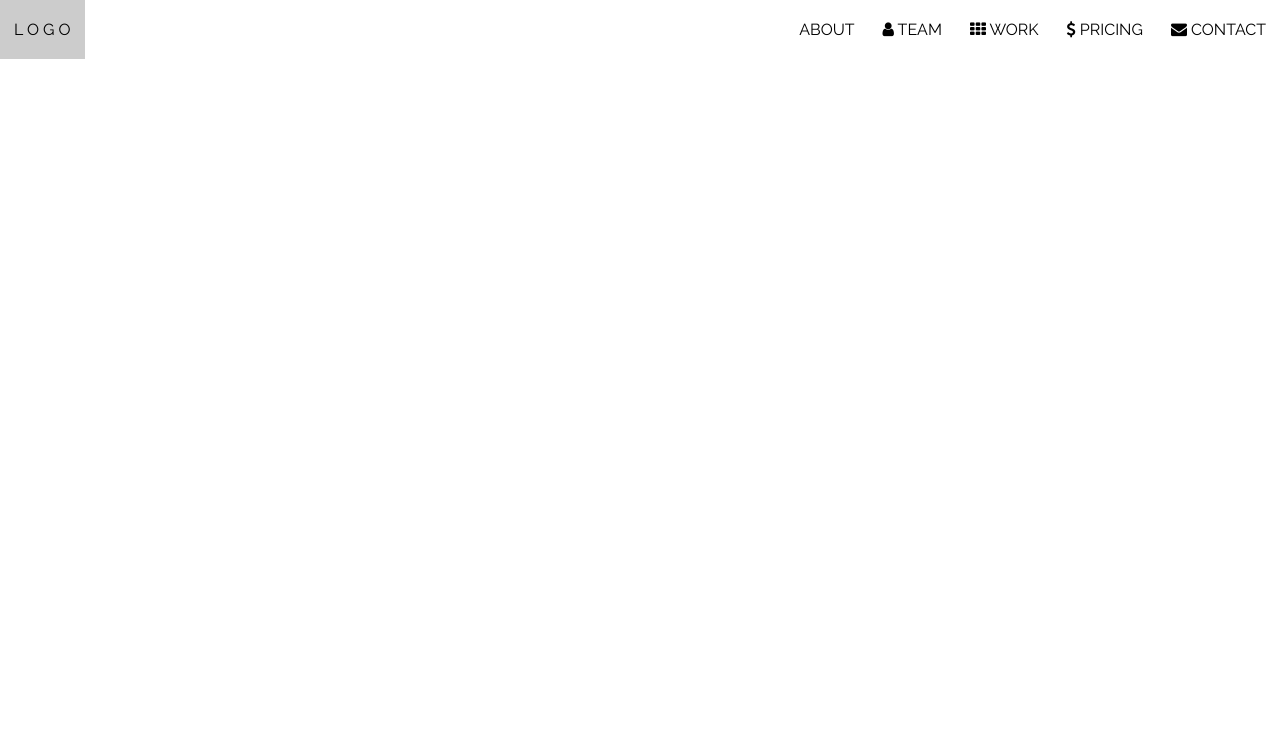
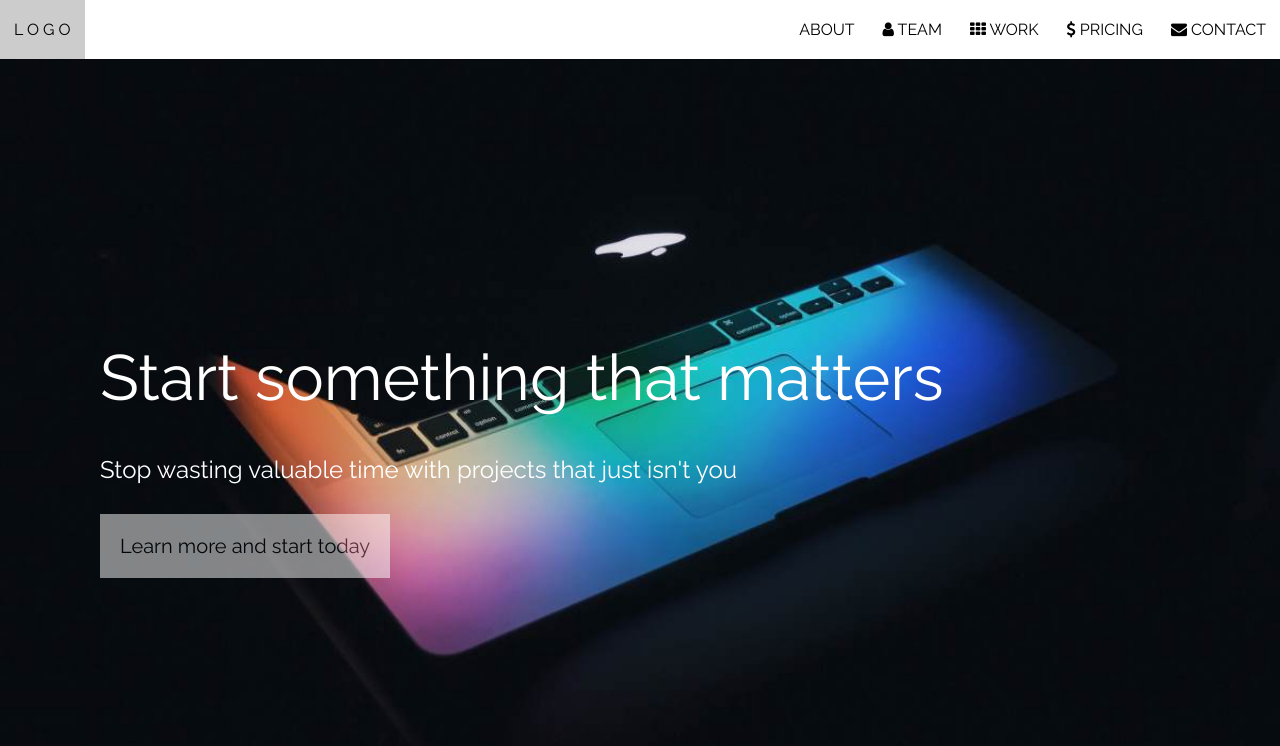
Before and after one commit to sejal-123/CSS, a plain HTML site: page Responsive CSS/Project/index.html in a window 1280 px wide. Drawn offline with Linux system fonts and the light colour scheme.

Commit message:
Added center image text and fixed navbar

```diff
--- a/Responsive CSS/Project/index.html
+++ b/Responsive CSS/Project/index.html
@@ -11,6 +11,7 @@
     <title>Project Template</title>
 </head>
 <body>
+    <div class="header">
         <nav>
             <div class="navbar">
                 <ul class="left-nav">
@@ -38,6 +39,12 @@
                 <li>CONTACT</li>
             </ul>
         </div>
+        <div class="image-center-text">
+            <h1 class="first-heading">Start something that matters</h1>
+            <p>Stop wasting valuable time with projects that just isn't you</p>
+            <button class="image-btn">Learn more and start today</button>
+        </div>
+    </div>
     <script src="index.js"></script>
 </body>
 </html>
--- a/Responsive CSS/Project/style.css
+++ b/Responsive CSS/Project/style.css
@@ -8,8 +8,8 @@
 }
 
 nav {
-    /* background-color: red; */
-    /* position: fixed; */
+    position: fixed;
+    width: 100%;
 }
 
 nav ul {
@@ -45,6 +45,7 @@ ul {
 .navbar {
     display: flex;
     justify-content: space-between;
+    background-color: white;
 }
 
 .expanded {
@@ -73,6 +74,37 @@ ul {
     display: block;
 }
 
+.header {
+    background-size: cover;
+    background-image: url(./images/mac.jpg);
+    min-height: 100vh;
+    background-position: center;
+}
+
+.image-center-text {
+    position: absolute;
+    top: 30%;
+    color: white;
+    padding: 100px;
+}
+
+.image-center-text p {
+    margin-bottom: 30px;
+    font-size: 24px;
+}
+
+.image-btn {
+    background-color: white;
+    opacity: 0.5;
+    padding: 20px;
+    border: none;
+    font-size: 20px;
+}
+
+.first-heading {
+    margin-bottom: 40px;
+    font-size: 64px;
+}
 
 @media (min-width: 601px) {
     .expanded {
```
Lines whose indentation alone changed are shown as unchanged.
